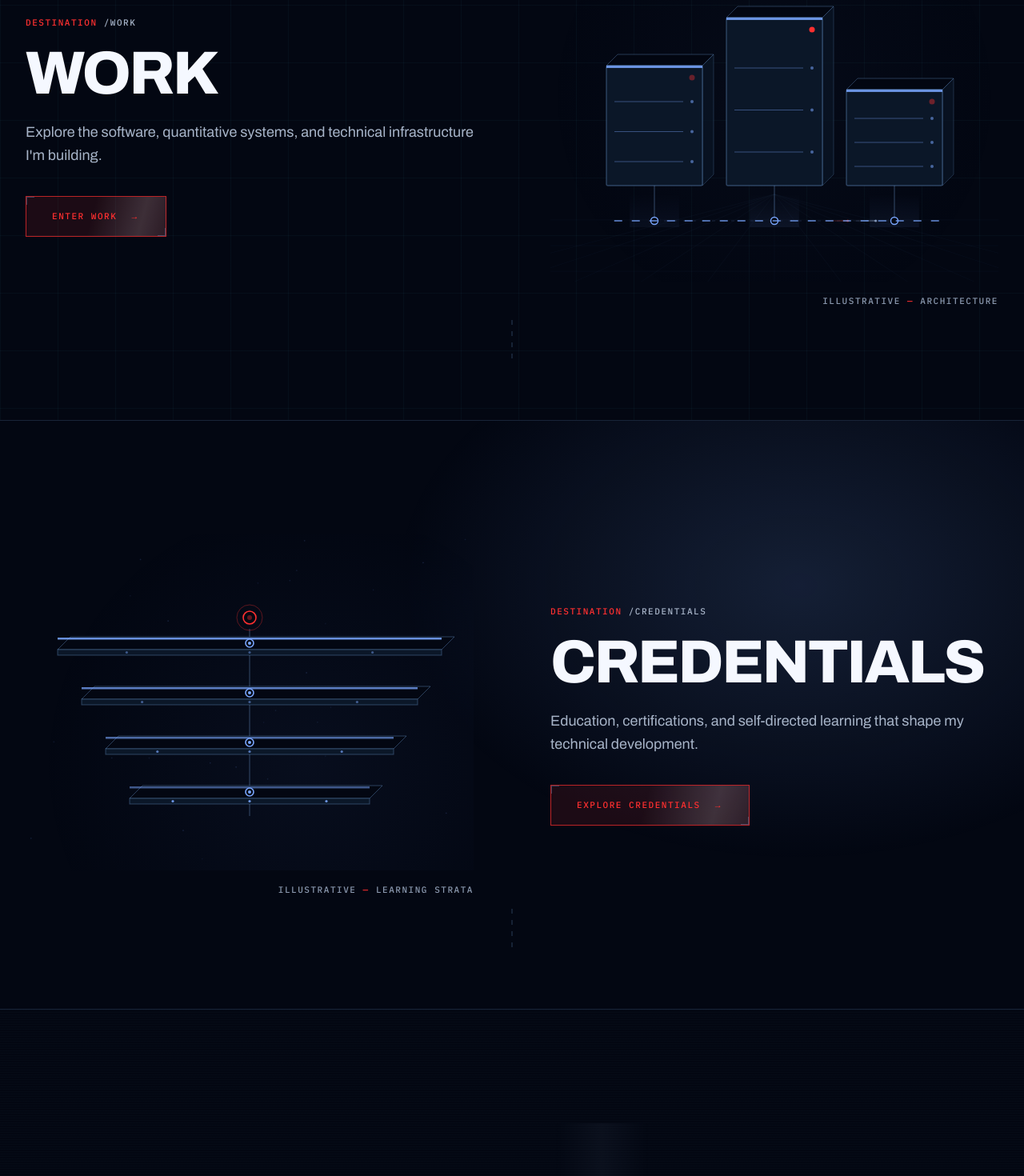
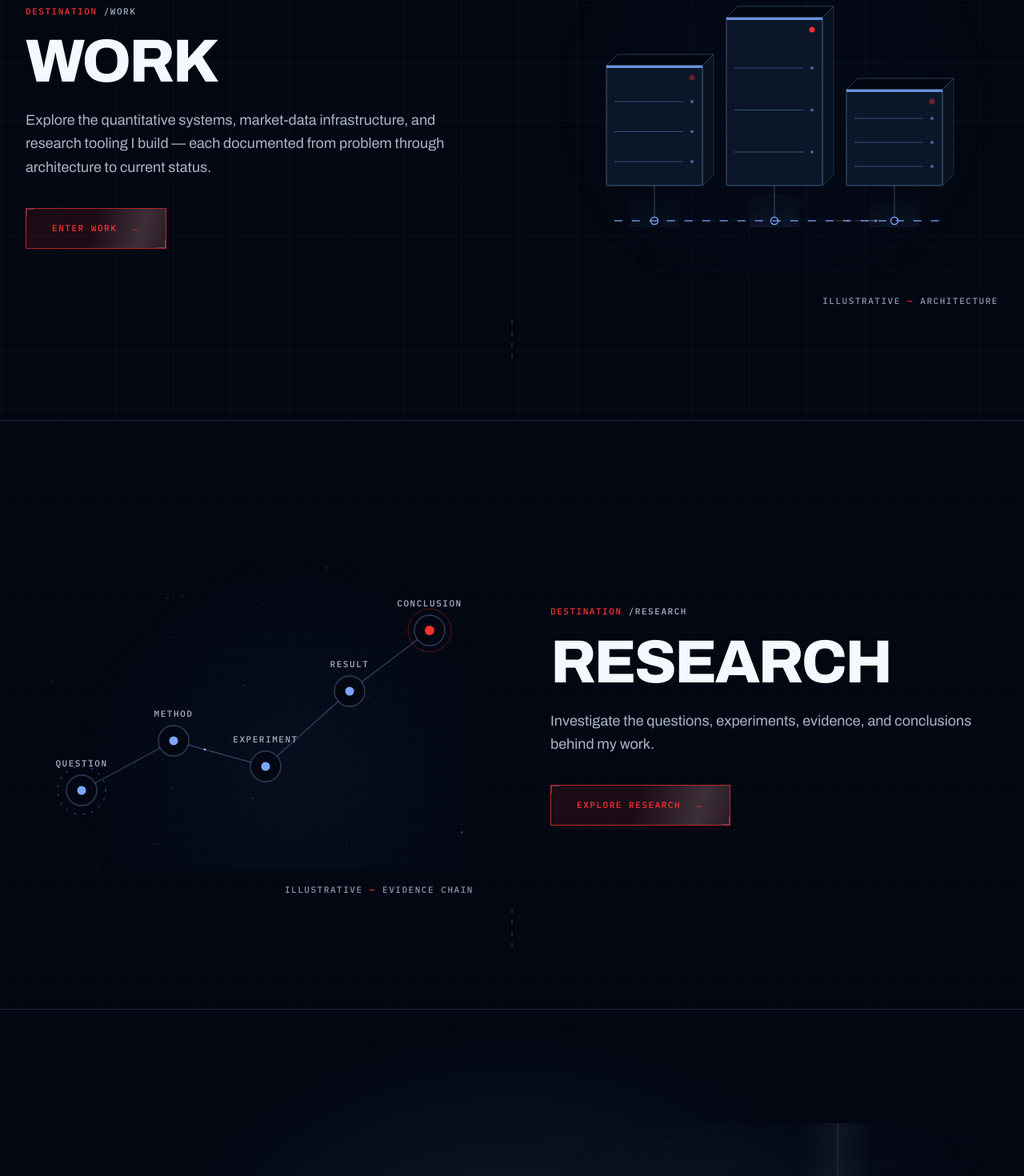
Before and after one commit to naresh-cn2/cn2-identity-hub, a Next.js app: page /hub in a window 1280 px wide. Shown: the part 1040-2510 px from the top of the page at 80% size. Built offline with nearby package versions, Linux system fonts and the light colour scheme.

Commit message:
feat(portfolio): prioritize quantitative engineering and protect identity

```diff
--- a/app/hub/page.tsx
+++ b/app/hub/page.tsx
@@ -23,14 +23,14 @@ export const metadata: Metadata = {
  * distinct enough that every destination owns its own atmosphere.
  */
 const AMBIENTS: Record<string, string> = {
-  "01": "grid-field opacity-60",
-  "02": "amb-glow-r",
-  "03": "scanlines",
-  "04": "amb-halo",
-  "05": "grid-field-fine opacity-40",
-  "06": "amb-glow-s",
-  "07": "amb-vignette",
-  "08": "amb-glow-r",
+  "01": "grid-field opacity-60", // WORK
+  "02": "grid-field-fine opacity-40", // RESEARCH
+  "03": "amb-halo", // LABORATORY
+  "04": "scanlines", // SERVICES
+  "05": "amb-glow-r", // CREDENTIALS
+  "06": "amb-glow-s", // OPPORTUNITIES
+  "07": "amb-vignette", // ABOUT ME
+  "08": "amb-glow-r", // LET'S CONNECT
 };
 
 export default function HubPage() {
--- a/components/hub/destination-visual.tsx
+++ b/components/hub/destination-visual.tsx
@@ -8,7 +8,8 @@ import AboutVisual from "./visuals/about-visual";
 import ConnectVisual from "./visuals/connect-visual";
 
 /**
- * DestinationVisual — routes a destination code to its own scene.
+ * DestinationVisual - routes a journey position (destination code) to that
+ * destination's scene, so each scene travels with its destination.
  *
  * One shared frame (canvas ambience under crisp SVG structure), eight
  * distinct compositions. Each visual evolves independently in its own file.
@@ -18,13 +19,13 @@ export default function DestinationVisual({ code }: { code: string }) {
     case "01":
       return <BuildsVisual />;
     case "02":
+      return <ResearchVisual />;
+    case "03":
+      return <LabVisual />;
+    case "04":
+      return <ServicesVisual />;
+    case "05":
       return <CredentialsVisual />;
-    case "03":
-      return <ServicesVisual />;
-    case "04":
-      return <LabVisual />;
-    case "05":
-      return <ResearchVisual />;
     case "06":
       return <OpportunitiesVisual />;
     case "07":
--- a/data/hub.ts
+++ b/data/hub.ts
@@ -29,27 +29,42 @@ export interface HubDestination {
   interactive?: boolean;
 }
 
+/**
+ * Journey order (P1-A, owner-approved): WORK → RESEARCH → LABORATORY →
+ * SERVICES → CREDENTIALS → OPPORTUNITIES → ABOUT ME → LET'S CONNECT.
+ * Codes are positional (01–08 in array order); each destination keeps its
+ * own visual and ambient wherever it sits in the journey.
+ */
 export const hubDestinations: HubDestination[] = [
   {
     code: "01",
     label: "WORK",
     href: "/work",
     blurb:
-      "Explore the software, quantitative systems, and technical infrastructure I'm building.",
+      "Explore the quantitative systems, market-data infrastructure, and research tooling I build — each documented from problem through architecture to current status.",
     action: "ENTER WORK",
     caption: "ARCHITECTURE",
   },
   {
     code: "02",
-    label: "CREDENTIALS",
-    href: "/credentials",
+    label: "RESEARCH",
+    href: "/research",
     blurb:
-      "Education, certifications, and self-directed learning that shape my technical development.",
-    action: "EXPLORE CREDENTIALS",
-    caption: "LEARNING STRATA",
+      "Investigate the questions, experiments, evidence, and conclusions behind my work.",
+    action: "EXPLORE RESEARCH",
+    caption: "EVIDENCE CHAIN",
   },
   {
     code: "03",
+    label: "LABORATORY",
+    href: "/lab",
+    blurb:
+      "Explore quantitative experiments, analytical instruments, strategy research, and the results behind tested ideas.",
+    action: "ENTER THE LAB",
+    caption: "INSTRUMENT",
+  },
+  {
+    code: "04",
     label: "SERVICES",
     href: "/services",
     blurb:
@@ -58,22 +73,13 @@ export const hubDestinations: HubDestination[] = [
     caption: "DELIVERY FLOW",
   },
   {
-    code: "04",
-    label: "LABORATORY",
-    href: "/lab",
+    code: "05",
+    label: "CREDENTIALS",
+    href: "/credentials",
     blurb:
-      "Explore quantitative experiments, analytical instruments, strategy research, and the results behind tested ideas.",
-    action: "ENTER THE LAB",
-    caption: "INSTRUMENT",
-  },
-  {
-    code: "05",
-    label: "RESEARCH",
-    href: "/research",
-    blurb:
-      "Investigate the questions, experiments, evidence, and conclusions behind my work.",
-    action: "EXPLORE RESEARCH",
-    caption: "EVIDENCE CHAIN",
+      "Education, certifications, and self-directed learning that shape my technical development.",
+    action: "EXPLORE CREDENTIALS",
+    caption: "LEARNING STRATA",
   },
   {
     code: "06",
@@ -105,15 +111,19 @@ export const hubDestinations: HubDestination[] = [
   },
 ];
 
-/** Secondary destinations the hub index carries below the journey. */
+/**
+ * Secondary destinations the hub index carries below the journey.
+ * P1-A: PROOF and CV lead the row — evidence and professional record sit
+ * directly under the journey instead of being buried mid-row.
+ */
 export const hubIndex: { label: string; href: string }[] = [
+  { label: "PROOF", href: "/proof" },
+  { label: "CV", href: "/cv" },
   { label: "CASE STUDIES", href: "/case-studies" },
   { label: "CAPABILITIES", href: "/capabilities" },
   { label: "ARTICLES", href: "/articles" },
   { label: "INTELLIGENCE", href: "/intelligence" },
-  { label: "PROOF", href: "/proof" },
   { label: "IDENTITY", href: "/identity" },
-  { label: "CV", href: "/cv" },
   { label: "LINKS", href: "/links" },
   { label: "TESTIMONIALS", href: "/testimonials" },
 ];
```
Also changed, not shown: 1 other file (tests, documents, lock files or other folders).
